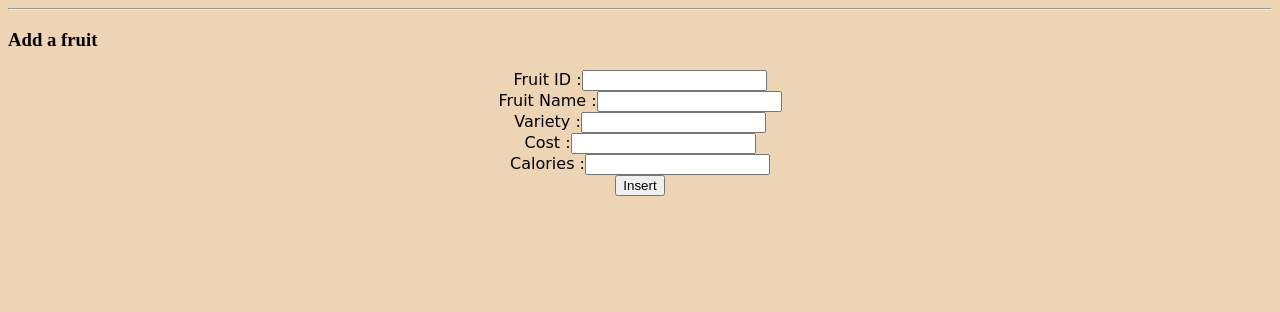
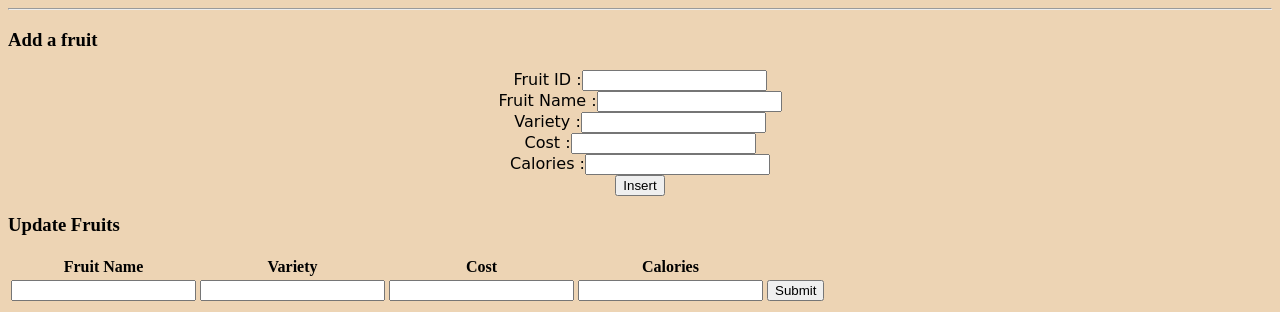
Before and after one commit to johnab2004/year13DT, a PHP site: page /fruit.php in a window 1280 px wide. Shown: the part 1295-1607 px from the top of the page. Before the commit the page ends 1491 px from the top, so only its background shows below. Run offline with PHP 8.4, Linux system fonts and the light colour scheme; tables that the repository leaves empty or names only in its code hold one stand-in row (values such as "Sample post"); data that the repository does not hold is empty; some web fonts are replaced.

Commit message:
Add files via upload
This was after I added an update function to my fruits

```diff
--- a/fruit.php
+++ b/fruit.php
@@ -16,12 +16,17 @@ if(isset($_GET['fruit'])){
 }
 
 
+$update_fruits = "SELECT * FROM fruit";
+$update_fruits_record = mysqli_query($con, $update_fruits);
+
 $all_fruits_query ="Select FruitID, FName from fruit";
 $all_fruits_result = mysqli_query($con, $all_fruits_query);
 
 $this_fruit_query = "SELECT FName, Variety, Cost, Calories FROM fruit WHERE FruitID = '" .$id . "'";
 $this_fruit_result = mysqli_query($con, $this_fruit_query);
 $this_fruit_record = mysqli_fetch_assoc($this_fruit_result);
+
+
 
 ?>
 
@@ -300,7 +305,7 @@ $this_fruit_record = mysqli_fetch_assoc($this_fruit_result);
 
     <div class="add">
 
-    <form action='insert.php' method="post">
+    <form action='f_insert.php' method="post">
 
         Fruit ID :<input type="text" name="FruitID"><br>
         Fruit Name :<input type="text" name="FName"><br>
@@ -314,6 +319,34 @@ $this_fruit_record = mysqli_fetch_assoc($this_fruit_result);
     </div>
 
 
+    <h3>Update Fruits</h3>
+
+    <table>
+        <tr>
+            <th>Fruit Name</th>
+            <th>Variety</th>
+            <th>Cost</th>
+            <th>Calories</th>
+        </tr>
+
+        <?php
+        while($row = mysqli_fetch_array($update_fruits_record))
+        {
+            echo "<tr><form action = update.php method=post>";
+            echo "<td><input type=text name= FName value='" .$row['FName']. "'></td>";
+            echo "<td><input type=text name=Variety value='" .$row['Variety']. "'></td>";
+            echo "<td><input type=text name=Cost value='" .$row['Cost']. "'></td>";
+            echo "<td><input type=text name=Calories value='" .$row['Calories']. "'></td>";
+            echo "<input type=hidden name=FruitID value='" .$row['FruitID']. "'>";
+            echo "<td><input type=submit></td>";
+            echo "</form></tr>";
+
+        }
+        ?>
+    </table>
+
+
+
 </body>
 
 </html>
```
Also changed, not shown: update.php (added, +24 -0 lines).
